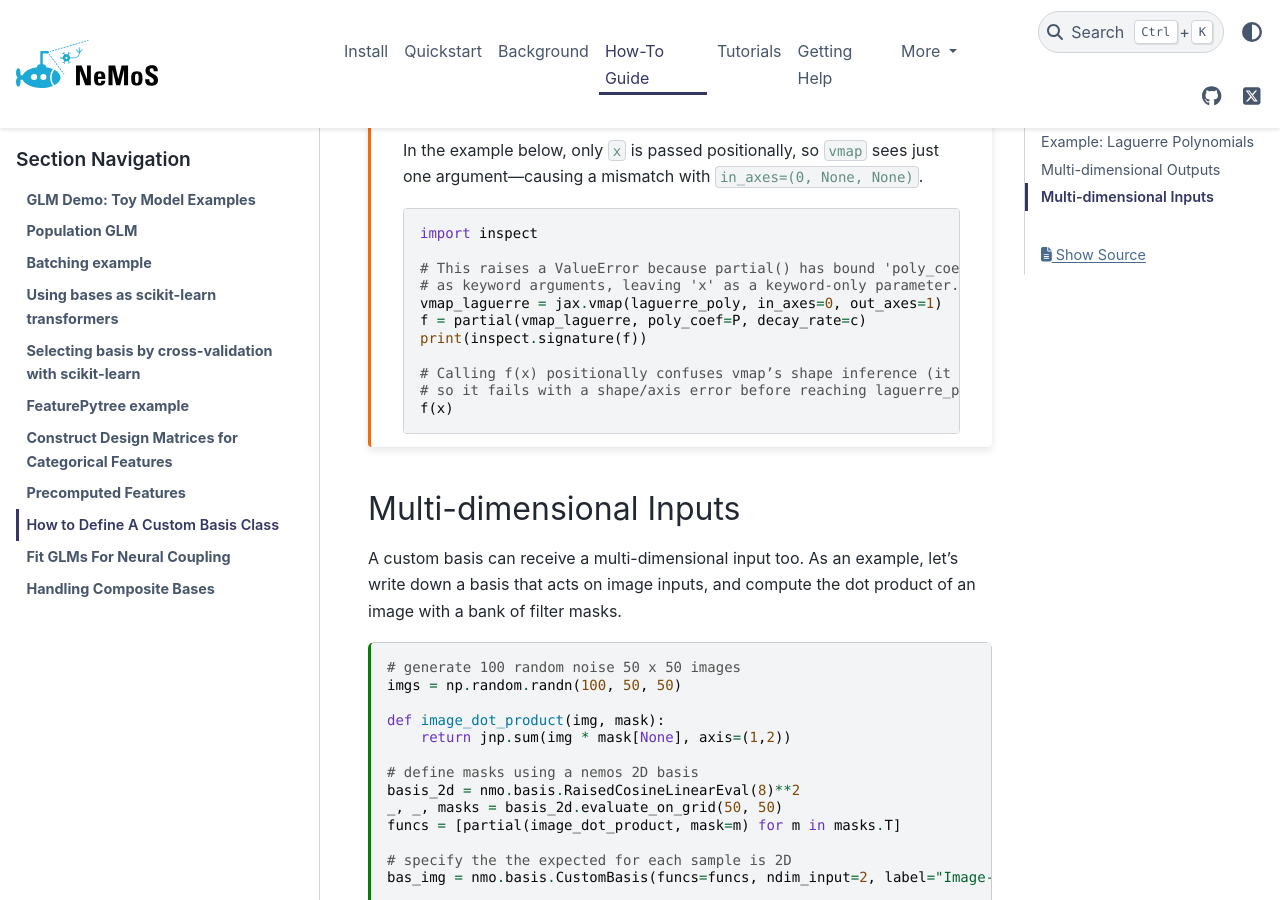
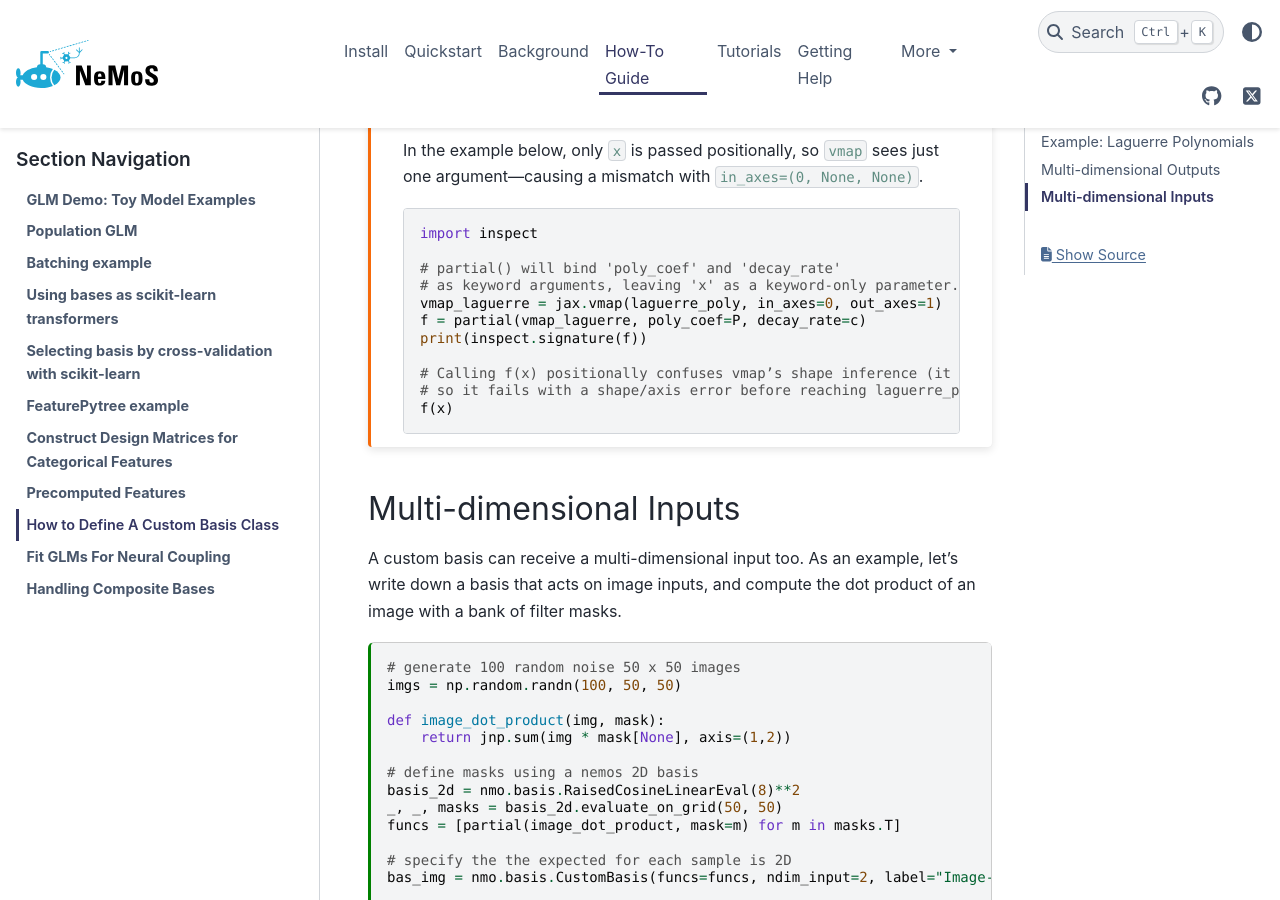
Before and after one commit to flatironinstitute/nemos, a Sphinx documentation site: the page built from docs/how_to_guide/define_a_custom_basis.md, in a window 1280 px wide and 900 px high, scrolled down 2264 px. Built offline with Sphinx 7.4.7 and the PyData theme 0.15.4, drawn with Linux system fonts in a browser that asks for light colours.

Commit message:
improved descr

````diff
--- a/docs/how_to_guide/define_a_custom_basis.md
+++ b/docs/how_to_guide/define_a_custom_basis.md
@@ -105,7 +105,7 @@
 ```{code} ipython
 import inspect
 
-# This raises a ValueError because partial() has bound 'poly_coef' and 'decay_rate'
+# partial() will bind 'poly_coef' and 'decay_rate'
 # as keyword arguments, leaving 'x' as a keyword-only parameter.
 vmap_laguerre = jax.vmap(laguerre_poly, in_axes=0, out_axes=1)
 f = partial(vmap_laguerre, poly_coef=P, decay_rate=c)
````
